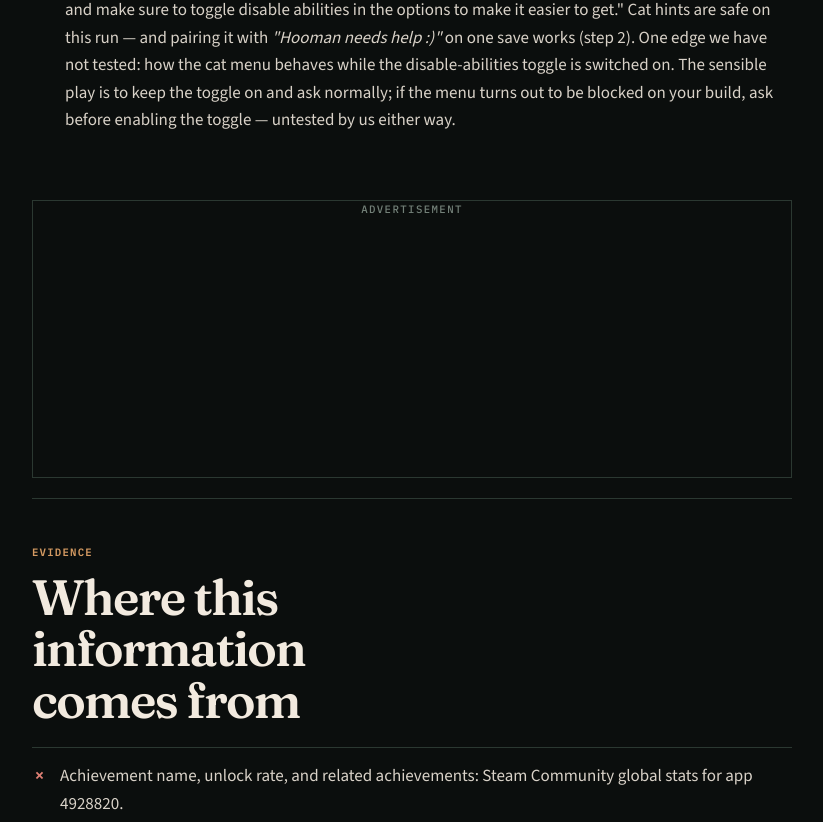
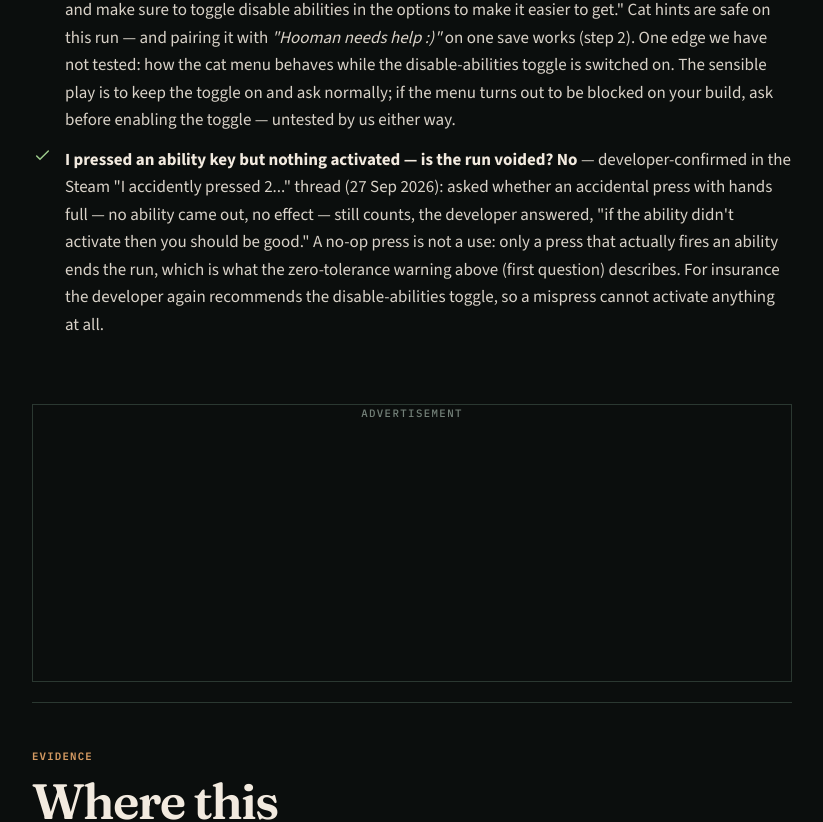
Before and after one commit to bruce-hmz/shelve-the-potions-guide, a Next.js app: page /help/no-abilities-run in a window 1280 px wide. Shown: the part 4571-5393 px from the top of the page, without its empty margins (360-1183 px from the left). Built offline with nearby package versions, Linux system fonts and the light colour scheme; no server answers.

Commit message:
content: no-op mispress dev-ruling FAQ row on no-abilities guide (ACT-054)

```diff
--- a/app/help/no-abilities-run/page.tsx
+++ b/app/help/no-abilities-run/page.tsx
@@ -83,6 +83,14 @@ const faqJsonLd = {
       acceptedAnswer: {
         "@type": "Answer",
         text: "No — developer-confirmed on 17 Sep 2026 in the Steam 'no abilities achievement' thread: asked whether getting help from the cat counts as an ability, the developer answered, 'no it doesn't count as an ability, and make sure to toggle disable abilities in the options to make it easier to get'. Cat hints are safe on a no-abilities run, so 'Hooman needs help :)' and the no-abilities achievement can be earned on the same save. One untested edge: how the cat menu behaves while the disable-abilities toggle is switched on — keep the toggle on and ask normally; if the menu appears blocked, ask before enabling it.",
+      },
+    },
+    {
+      "@type": "Question",
+      name: "Does an ability key press that activates nothing void the no-abilities run in Shelve the Potions?",
+      acceptedAnswer: {
+        "@type": "Answer",
+        text: "No — developer-confirmed on 27 Sep 2026 in the Steam 'I accidently pressed 2...' thread: asked whether an accidental press of an ability key with hands full — no ability activated, nothing happened — still counts against the run, the developer answered, 'if the ability didn't activate then you should be good'. A press that never activates an ability is not a use; only a real activation ends the run. The developer also recommends disabling the abilities in the options menu (patch v1.0.11) so a mispress cannot activate anything in the first place.",
       },
     },
   ],
@@ -202,6 +210,12 @@ export default function NoAbilitiesRunPage() {
                     <strong>Does asking a cat for a hint void the no-abilities achievement?</strong> <strong>No.</strong> Asked directly in the Steam &quot;no abilities achievement&quot; thread (17 Sep 2026), the developer answered, &quot;no it doesn&apos;t count as an ability, and make sure to toggle disable abilities in the options to make it easier to get.&quot; Cat hints are safe on this run — and pairing it with <em>&quot;Hooman needs help :)&quot;</em> on one save works (<a href="#setup">step 2</a>). One edge we have not tested: how the cat menu behaves while the disable-abilities toggle is switched on. The sensible play is to keep the toggle on and ask normally; if the menu turns out to be blocked on your build, ask before enabling the toggle — untested by us either way.
                   </span>
                 </li>
+                <li>
+                  <CheckIcon />
+                  <span>
+                    <strong>I pressed an ability key but nothing activated — is the run voided?</strong> <strong>No</strong> — developer-confirmed in the Steam &quot;I accidently pressed 2...&quot; thread (27 Sep 2026): asked whether an accidental press with hands full — no ability came out, no effect — still counts, the developer answered, &quot;if the ability didn&apos;t activate then you should be good.&quot; A no-op press is not a use: only a press that actually fires an ability ends the run, which is what the zero-tolerance warning above (<a href="#faq">first question</a>) describes. For insurance the developer again recommends the <a href="#setup">disable-abilities toggle</a>, so a mispress cannot activate anything at all.
+                  </span>
+                </li>
               </ul>
             </section>
 
@@ -220,6 +234,7 @@ export default function NoAbilitiesRunPage() {
                 <li>Pre-patch failure modes (silent unlocks, lost runs, d-pad binding, force-quit rollback): Steam discussion thread &quot;I wish there to be a lock for abilities&quot;.</li>
                 <li>Upgrade-vs-use boundary: the community &quot;No&quot; answer in Steam thread &quot;ability usage?&quot; (28–30 Aug 2026), now developer-confirmed in Steam thread &quot;no magic run for the achievement&quot; (7 Sep 2026) — &quot;you can upgrade whatever you like just don&apos;t use magic&quot;, with the disable toggle recommended against misclicks. The accidental-use loss reported in the 28 Aug thread stands as the warning case.</li>
                 <li>Cat-hint ruling (&quot;no it doesn&apos;t count as an ability, and make sure to toggle disable abilities in the options to make it easier to get&quot;): developer reply in the Steam thread &quot;no abilities achievement&quot;, 17 Sep 2026. This ruling supersedes this page&apos;s earlier conservative guidance to never ask a cat; how the cat menu interacts with the disable-abilities toggle is not tested by us.</li>
+                <li>No-op mispress ruling (&quot;if the ability didn&apos;t activate then you should be good, but just in case disable the abilities in options menu&quot;): developer reply in the Steam thread &quot;I accidently pressed 2...&quot;, 27 Sep 2026. Covers presses that never activated only — a press that actually fires an ability still voids the run.</li>
                 <li>Controller keybind conflict (solution view sharing a button with a magic ability): negative Steam review, 27 Aug 2026 — single player report, not developer-confirmed; we label it as such and point to the toggle as the guaranteed fix.</li>
                 <li>Petting safety: community reports consistent with Steam achievement text. Cat hints: developer-confirmed safe per the 17 Sep 2026 ruling above — the earlier &quot;ask nothing of a cat&quot; framing on this page has been retired.</li>
               </ul>
```
